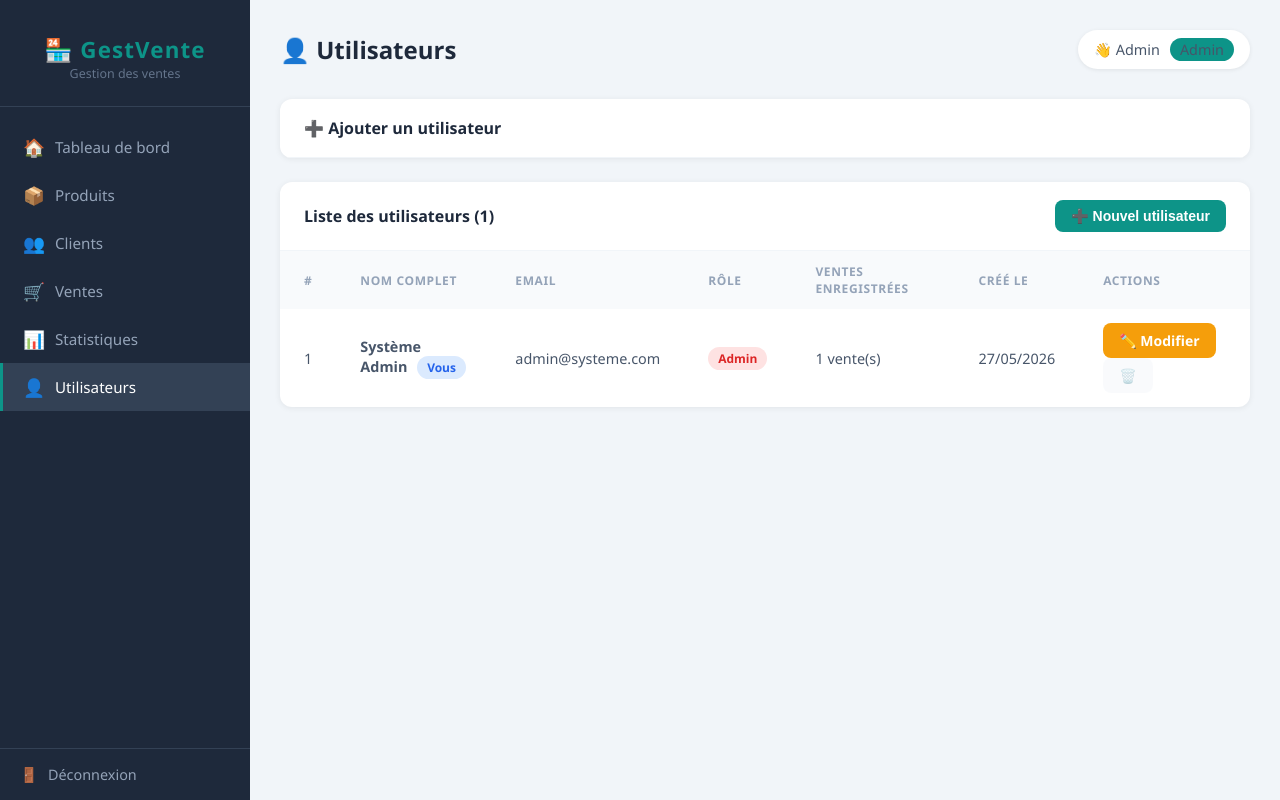
After one commit to CaptK-net/MVSTOCK, a PHP site: page /utilisateurs.php in a window 1280 px wide. The commit adds this page. Run offline with PHP 8.4, Linux system fonts and the light colour scheme; a user stored in the database is signed in; data comes from the database, SQL or seed files in the repository; both versions use the stored data as it was after the commit; tables that the repository leaves empty hold one stand-in row (values such as "Sample post").

Commit message:
Add utilisateurs.php + rename folder cleanify -> GestVente
- New page: utilisateurs.php (admin only)
  - List all utilisateurs with role badge and sale count
  - Add new utilisateur (admin or agent) with MD5 password
  - Edit utilisateur (password optional)
  - Delete protection: cannot delete yourself or anyone with recorded sales
  - Greyed-out delete button with tooltip explaining why
- All sidebars updated: Utilisateurs link shown only when role = admin
- Folder renamed from cleanify to GestVente

Co-Authored-By: Claude Sonnet 4.6 <noreply@anthropic.com>

```diff
--- a/cleanify/clients.php
+++ b/GestVente/clients.php
@@ -105,6 +105,9 @@ $total   = mysqli_num_rows($clients);
             <a href="clients.php" class="active"><span class="icon">👥</span> Clients</a>
             <a href="ventes.php"><span class="icon">🛒</span> Ventes</a>
             <a href="stats.php"><span class="icon">📊</span> Statistiques</a>
+            <?php if ($_SESSION['user_role'] == 'admin'): ?>
+            <a href="utilisateurs.php"><span class="icon">👤</span> Utilisateurs</a>
+            <?php endif; ?>
         </nav>
         <div class="sidebar-footer">
             <a href="deconnexion.php"><span>🚪</span> Déconnexion</a>
--- /dev/null
+++ b/GestVente/config.php
@@ -0,0 +1,17 @@
+<?php
+
+// database connection settings
+$host = "localhost";
+$dbname = "cleanify_db";
+$user = "root";
+$password = ""; // easyphp uses an empty password by default
+
+// connecting to the database
+$conn= mysqli_connect ($host, $user, $password, $dbname);
+
+// checking if the connection worked
+if (!$conn) {
+    die ("Erreur de connexion:".mysqli_connect_error());
+}
+
+?>
--- a/cleanify/produits.php
+++ b/GestVente/produits.php
@@ -119,6 +119,9 @@ $produits = mysqli_query($conn,
             <a href="clients.php"><span class="icon">👥</span> Clients</a>
             <a href="ventes.php"><span class="icon">🛒</span> Ventes</a>
             <a href="stats.php"><span class="icon">📊</span> Statistiques</a>
+            <?php if ($_SESSION['user_role'] == 'admin'): ?>
+            <a href="utilisateurs.php"><span class="icon">👤</span> Utilisateurs</a>
+            <?php endif; ?>
         </nav>
         <div class="sidebar-footer">
             <a href="deconnexion.php"><span>🚪</span> Déconnexion</a>
--- a/cleanify/stats.php
+++ b/GestVente/stats.php
@@ -136,6 +136,9 @@ $top_clients = mysqli_query($conn,
             <a href="clients.php"><span class="icon">👥</span> Clients</a>
             <a href="ventes.php"><span class="icon">🛒</span> Ventes</a>
             <a href="stats.php" class="active"><span class="icon">📊</span> Statistiques</a>
+            <?php if ($_SESSION['user_role'] == 'admin'): ?>
+            <a href="utilisateurs.php"><span class="icon">👤</span> Utilisateurs</a>
+            <?php endif; ?>
         </nav>
         <div class="sidebar-footer">
             <a href="deconnexion.php"><span>🚪</span> Déconnexion</a>
--- /dev/null
+++ b/GestVente/utilisateurs.php
@@ -0,0 +1,305 @@
+<?php
+session_start();
+require_once 'config.php';
+
+// This page is admin-only — agents cannot manage system users
+if (!isset($_SESSION['user_id']) || $_SESSION['user_role'] != 'admin') {
+    header("Location: accueil.php");
+    exit();
+}
+
+$message = "";
+$erreur  = "";
+
+// ── DELETE A USER ──────────────────────────────────────────
+if (isset($_GET['delete'])) {
+    $id = (int) $_GET['delete'];
+
+    // Prevent deleting yourself — that would lock you out
+    if ($id == $_SESSION['user_id']) {
+        $erreur = "Vous ne pouvez pas supprimer votre propre compte.";
+    } else {
+        // Check if this user has recorded sales — can't delete if they do
+        // because vente.id_utilisateur has ON DELETE RESTRICT
+        $check = mysqli_query($conn, "SELECT COUNT(*) AS nb FROM vente WHERE id_utilisateur = $id");
+        $nb_ventes = mysqli_fetch_assoc($check)['nb'];
+
+        if ($nb_ventes > 0) {
+            $erreur = "Impossible de supprimer cet utilisateur : il a enregistré $nb_ventes vente(s).";
+        } else {
+            $sql = "DELETE FROM utilisateur WHERE id_utilisateur = $id";
+            if (mysqli_query($conn, $sql)) {
+                $message = "Utilisateur supprimé avec succès.";
+            } else {
+                $erreur = "Erreur lors de la suppression.";
+            }
+        }
+    }
+}
+
+// ── ADD A USER ─────────────────────────────────────────────
+if ($_SERVER['REQUEST_METHOD'] == 'POST' && $_POST['action'] == 'ajouter') {
+    $nom    = mysqli_real_escape_string($conn, $_POST['nom']);
+    $prenom = mysqli_real_escape_string($conn, $_POST['prenom']);
+    $email  = mysqli_real_escape_string($conn, $_POST['email']);
+    $mdp    = MD5($_POST['mot_de_passe']); // Hash the password with MD5
+    $role   = mysqli_real_escape_string($conn, $_POST['role']);
+
+    // Check if the email is already taken
+    $check = mysqli_query($conn, "SELECT id_utilisateur FROM utilisateur WHERE email = '$email'");
+    if (mysqli_num_rows($check) > 0) {
+        $erreur = "Cet email est déjà utilisé par un autre utilisateur.";
+    } else {
+        $sql = "INSERT INTO utilisateur (nom, prenom, email, mot_de_passe, role)
+                VALUES ('$nom', '$prenom', '$email', '$mdp', '$role')";
+
+        if (mysqli_query($conn, $sql)) {
+            $message = "Utilisateur $prenom $nom ajouté avec succès.";
+        } else {
+            $erreur = "Erreur lors de l'ajout : " . mysqli_error($conn);
+        }
+    }
+}
+
+// ── EDIT A USER ────────────────────────────────────────────
+if ($_SERVER['REQUEST_METHOD'] == 'POST' && $_POST['action'] == 'modifier') {
+    $id     = (int)   $_POST['id_utilisateur'];
+    $nom    = mysqli_real_escape_string($conn, $_POST['nom']);
+    $prenom = mysqli_real_escape_string($conn, $_POST['prenom']);
+    $email  = mysqli_real_escape_string($conn, $_POST['email']);
+    $role   = mysqli_real_escape_string($conn, $_POST['role']);
+
+    // Only update password if the admin typed a new one
+    if (!empty($_POST['mot_de_passe'])) {
+        $mdp_sql = ", mot_de_passe = '" . MD5($_POST['mot_de_passe']) . "'";
+    } else {
+        $mdp_sql = ""; // Keep existing password
+    }
+
+    $sql = "UPDATE utilisateur
+            SET nom    = '$nom',
+                prenom = '$prenom',
+                email  = '$email',
+                role   = '$role'
+                $mdp_sql
+            WHERE id_utilisateur = $id";
+
+    if (mysqli_query($conn, $sql)) {
+        header("Location: utilisateurs.php?message=Utilisateur modifié avec succès.");
+        exit();
+    } else {
+        $erreur = "Erreur lors de la modification : " . mysqli_error($conn);
+    }
+}
+
+// ── LOAD USER TO EDIT ──────────────────────────────────────
+$user_edit = null;
+if (isset($_GET['edit'])) {
+    $id = (int) $_GET['edit'];
+    $res = mysqli_query($conn, "SELECT * FROM utilisateur WHERE id_utilisateur = $id");
+    $user_edit = mysqli_fetch_assoc($res);
+}
+
+// ── GET MESSAGE FROM URL ───────────────────────────────────
+if (isset($_GET['message'])) {
+    $message = htmlspecialchars($_GET['message']);
+}
+
+// ── FETCH ALL USERS ────────────────────────────────────────
+$utilisateurs = mysqli_query($conn,
+    "SELECT u.*, COUNT(v.id_vente) AS nb_ventes
+     FROM utilisateur u
+     LEFT JOIN vente v ON u.id_utilisateur = v.id_utilisateur
+     GROUP BY u.id_utilisateur
+     ORDER BY u.role, u.nom"
+);
+?>
+
+<!DOCTYPE html>
+<html lang="fr">
+<head>
+    <meta charset="UTF-8">
+    <title>Utilisateurs</title>
+    <link rel="stylesheet" href="style.css">
+</head>
+<body>
+<div class="dashboard-layout">
+
+    <aside class="sidebar">
+        <div class="sidebar-logo">
+            <h1 style="font-size:1.4rem;">🏪 GestVente</h1>
+            <p style="color:#64748B; font-size:0.78rem;">Gestion des ventes</p>
+        </div>
+        <nav>
+            <a href="accueil.php"><span class="icon">🏠</span> Tableau de bord</a>
+            <a href="produits.php"><span class="icon">📦</span> Produits</a>
+            <a href="clients.php"><span class="icon">👥</span> Clients</a>
+            <a href="ventes.php"><span class="icon">🛒</span> Ventes</a>
+            <a href="stats.php"><span class="icon">📊</span> Statistiques</a>
+            <!-- Only admins can see this link -->
+            <a href="utilisateurs.php" class="active"><span class="icon">👤</span> Utilisateurs</a>
+        </nav>
+        <div class="sidebar-footer">
+            <a href="deconnexion.php"><span>🚪</span> Déconnexion</a>
+        </div>
+    </aside>
+
+    <main class="main-content">
+
+        <div class="topbar">
+            <h2>👤 Utilisateurs</h2>
+            <div class="user-info">
+                <span>👋 <?php echo htmlspecialchars($_SESSION['user_nom']); ?></span>
+                <span class="badge-role"><?php echo $_SESSION['user_role']; ?></span>
+            </div>
+        </div>
+
+        <?php if ($message != ""): ?>
+            <div class="alert-msg success"><?php echo $message; ?></div>
+        <?php endif; ?>
+        <?php if ($erreur != ""): ?>
+            <div class="alert-msg danger"><?php echo $erreur; ?></div>
+        <?php endif; ?>
+
+        <!-- ADD / EDIT FORM -->
+        <div class="card" style="margin-bottom:24px;">
+            <div class="card-header">
+                <h3><?php echo $user_edit ? '✏️ Modifier l\'utilisateur' : '➕ Ajouter un utilisateur'; ?></h3>
+                <?php if ($user_edit): ?>
+                    <a href="utilisateurs.php" class="btn btn-secondary">Annuler</a>
+                <?php endif; ?>
+            </div>
+            <div id="form-user" style="padding:24px; <?php echo $user_edit ? '' : 'display:none;'; ?>">
+                <form method="POST" action="utilisateurs.php">
+                    <input type="hidden" name="action" value="<?php echo $user_edit ? 'modifier' : 'ajouter'; ?>">
+                    <?php if ($user_edit): ?>
+                        <input type="hidden" name="id_utilisateur" value="<?php echo $user_edit['id_utilisateur']; ?>">
+                    <?php endif; ?>
+
+                    <div style="display:grid; grid-template-columns:1fr 1fr; gap:16px;">
+
+                        <div class="form-group">
+                            <label>Nom *</label>
+                            <input type="text" name="nom" required
+                                value="<?php echo $user_edit ? htmlspecialchars($user_edit['nom']) : ''; ?>">
+                        </div>
+
+                        <div class="form-group">
+                            <label>Prénom *</label>
+                            <input type="text" name="prenom" required
+                                value="<?php echo $user_edit ? htmlspecialchars($user_edit['prenom']) : ''; ?>">
+                        </div>
+
+                        <div class="form-group">
+                            <label>Email *</label>
+                            <input type="email" name="email" required
+                                value="<?php echo $user_edit ? htmlspecialchars($user_edit['email']) : ''; ?>">
+                        </div>
+
+                        <div class="form-group">
+                            <label>Rôle *</label>
+                            <select name="role">
+                                <option value="agent"
+                                    <?php echo ($user_edit && $user_edit['role'] == 'agent') ? 'selected' : ''; ?>>
+                                    Agent de vente
+                                </option>
+                                <option value="admin"
+                                    <?php echo ($user_edit && $user_edit['role'] == 'admin') ? 'selected' : ''; ?>>
+                                    Administrateur
+                                </option>
+                            </select>
+                        </div>
+
+                        <div class="form-group" style="grid-column:span 2;">
+                            <label>
+                                Mot de passe <?php echo $user_edit ? '(laisser vide = inchangé)' : '*'; ?>
+                            </label>
+                            <input type="password" name="mot_de_passe"
+                                <?php echo $user_edit ? '' : 'required'; ?>>
+                        </div>
+
+                    </div>
+
+                    <button type="submit" class="btn btn-primary">
+                        <?php echo $user_edit ? '💾 Enregistrer' : '➕ Ajouter l\'utilisateur'; ?>
+                    </button>
+                </form>
+            </div>
+        </div>
+
+        <!-- USERS TABLE -->
+        <div class="card">
+            <div class="card-header">
+                <h3>Liste des utilisateurs (<?php echo mysqli_num_rows($utilisateurs); ?>)</h3>
+                <button class="btn btn-primary"
+                    onclick="document.getElementById('form-user').style.display='block'">
+                    ➕ Nouvel utilisateur
+                </button>
+            </div>
+            <table>
+                <thead>
+                    <tr>
+                        <th>#</th>
+                        <th>Nom complet</th>
+                        <th>Email</th>
+                        <th>Rôle</th>
+                        <th>Ventes enregistrées</th>
+                        <th>Créé le</th>
+                        <th>Actions</th>
+                    </tr>
+                </thead>
+                <tbody>
+                <?php while ($u = mysqli_fetch_assoc($utilisateurs)): ?>
+                    <tr>
+                        <td><?php echo $u['id_utilisateur']; ?></td>
+                        <td>
+                            <strong><?php echo htmlspecialchars($u['prenom'] . ' ' . $u['nom']); ?></strong>
+                            <!-- Mark the currently logged-in user -->
+                            <?php if ($u['id_utilisateur'] == $_SESSION['user_id']): ?>
+                                <span class="badge badge-info" style="margin-left:6px;">Vous</span>
+                            <?php endif; ?>
+                        </td>
+                        <td><?php echo htmlspecialchars($u['email']); ?></td>
+                        <td>
+                            <?php if ($u['role'] == 'admin'): ?>
+                                <span class="badge badge-danger">Admin</span>
+                            <?php else: ?>
+                                <span class="badge badge-success">Agent</span>
+                            <?php endif; ?>
+                        </td>
+                        <!-- Number of sales this user has recorded -->
+                        <td><?php echo $u['nb_ventes']; ?> vente(s)</td>
+                        <td><?php echo date('d/m/Y', strtotime($u['date_creation'])); ?></td>
+                        <td>
+                            <a href="utilisateurs.php?edit=<?php echo $u['id_utilisateur']; ?>"
+                               class="btn btn-warning">✏️ Modifier</a>
+
+                            <!-- Cannot delete yourself or someone with sales -->
+                            <?php if ($u['id_utilisateur'] != $_SESSION['user_id'] && $u['nb_ventes'] == 0): ?>
+                                <a href="utilisateurs.php?delete=<?php echo $u['id_utilisateur']; ?>"
+                                   class="btn btn-danger"
+                                   onclick="return confirm('Supprimer cet utilisateur ?')">🗑️ Supprimer</a>
+                            <?php else: ?>
+                                <!-- Show a greyed-out button to explain why deletion is blocked -->
+                                <span class="btn btn-secondary" style="opacity:0.4; cursor:not-allowed;"
+                                      title="<?php echo $u['id_utilisateur'] == $_SESSION['user_id'] ? 'Votre propre compte' : 'A des ventes enregistrées'; ?>">
+                                    🗑️
+                                </span>
+                            <?php endif; ?>
+                        </td>
+                    </tr>
+                <?php endwhile; ?>
+                </tbody>
+            </table>
+        </div>
+
+    </main>
+</div>
+
+<style>
+.alert-msg { padding:12px 18px; border-radius:8px; margin-bottom:20px; font-weight:500; font-size:0.9rem; }
+.alert-msg.success { background:#D1FAE5; color:#065F46; border-left:4px solid #059669; }
+.alert-msg.danger  { background:#FEE2E2; color:#991B1B; border-left:4px solid #DC2626; }
+</style>
+</body>
+</html>
--- a/cleanify/ventes.php
+++ b/GestVente/ventes.php
@@ -167,6 +167,9 @@ if (isset($_GET['voir'])) {
             <a href="clients.php"><span class="icon">👥</span> Clients</a>
             <a href="ventes.php" class="active"><span class="icon">🛒</span> Ventes</a>
             <a href="stats.php"><span class="icon">📊</span> Statistiques</a>
+            <?php if ($_SESSION['user_role'] == 'admin'): ?>
+            <a href="utilisateurs.php"><span class="icon">👤</span> Utilisateurs</a>
+            <?php endif; ?>
         </nav>
         <div class="sidebar-footer">
             <a href="deconnexion.php"><span>🚪</span> Déconnexion</a>
```
Also changed, not shown: GestVente/accueil.php (renamed from cleanify/accueil.php, +15 -4 lines), cleanify/config.php (deleted, +0 -17 lines), GestVente/cleanify_db.sql (renamed from cleanify/cleanify_db.sql), GestVente/deconnexion.php (renamed from cleanify/deconnexion.php), GestVente/login.php (renamed from cleanify/login.php), GestVente/style.css (renamed from cleanify/style.css).
